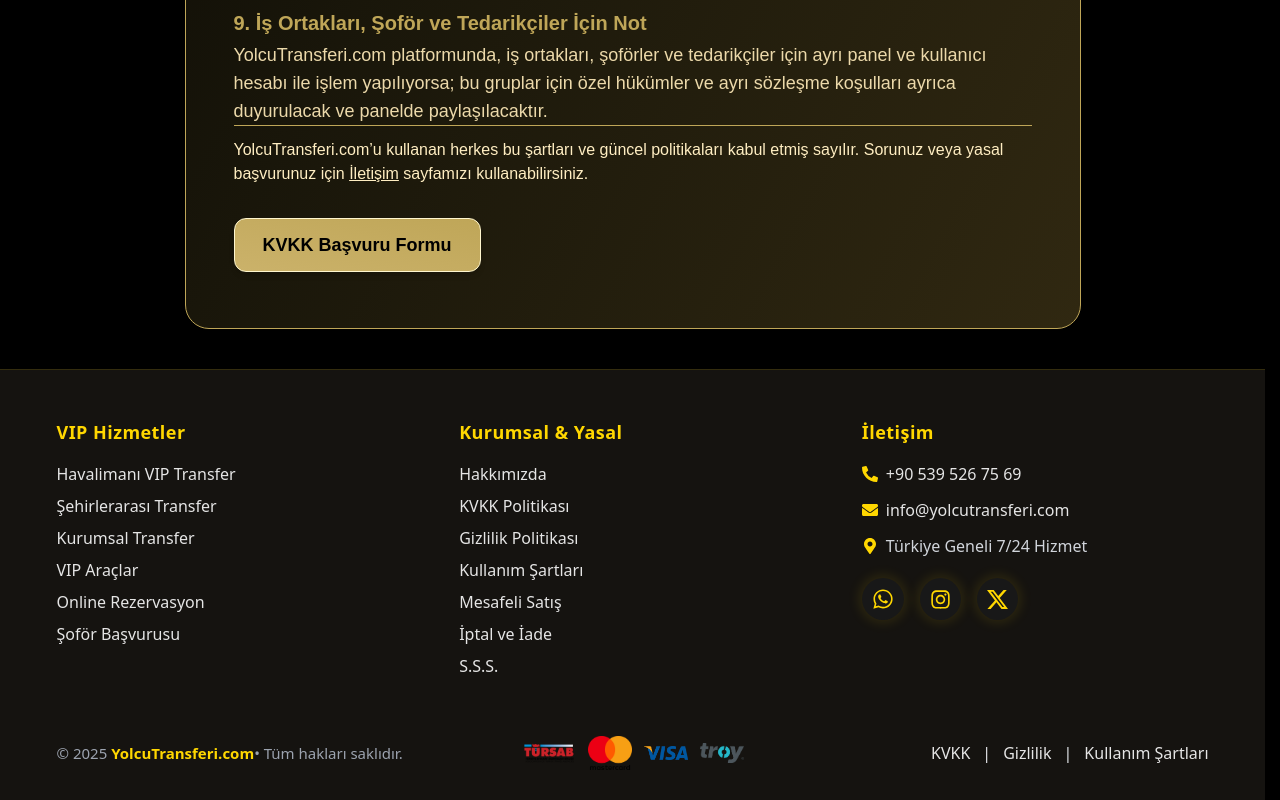
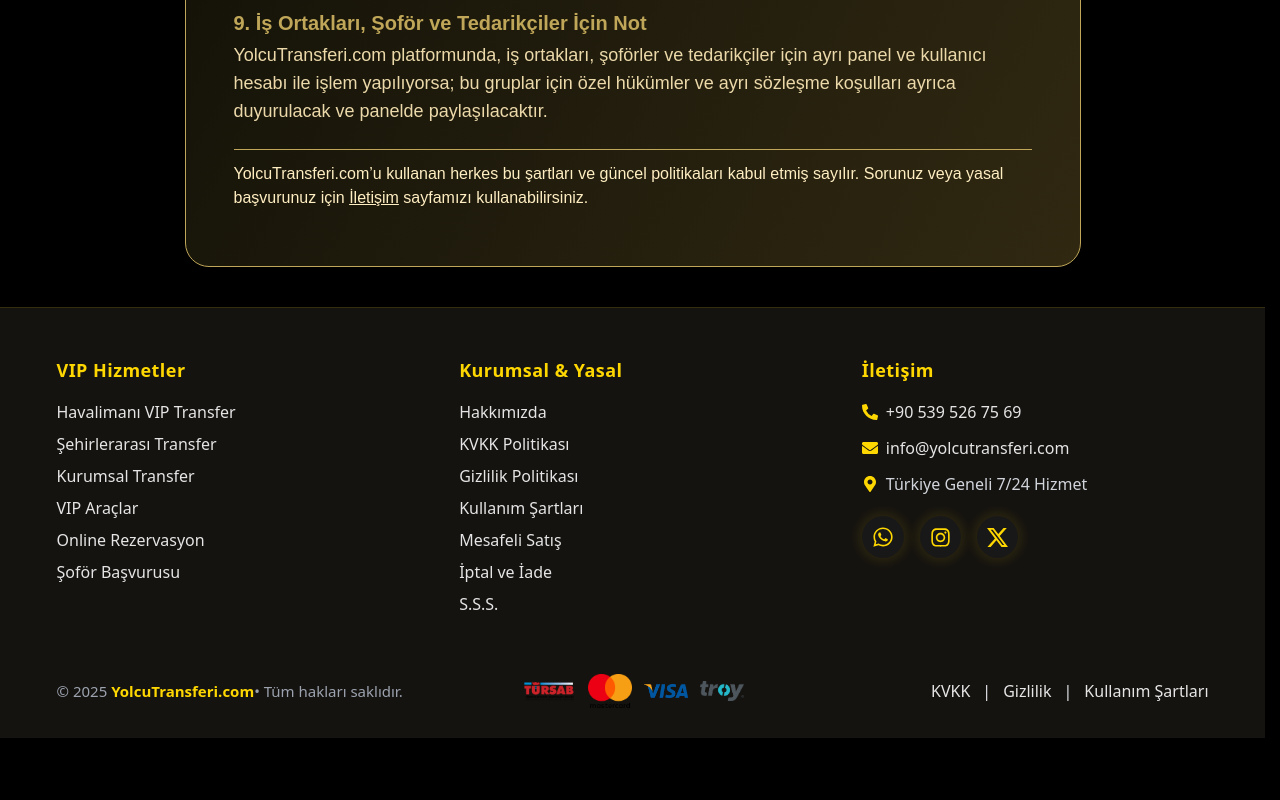
Before and after one commit to haliltayfur/yolcutransferi, a Next.js app: page /kullanim-sartlari in a window 1280 px wide. Shown: the part 1537-2337 px from the top of the page. After the commit the page ends 2275 px from the top, so only its background shows below. Built offline with nearby package versions, Linux system fonts and the light colour scheme.

Commit message:
Update page.js

```diff
--- a/app/kullanim-sartlari/page.js
+++ b/app/kullanim-sartlari/page.js
@@ -92,21 +92,11 @@ export default function KullanimSartlari() {
           </div>
         </div>
 
-        {/* Alt uyarı ve başvuru butonu */}
-        <div className="pt-3 border-t border-[#bfa658] text-[#ffeec2]">
+        {/* Alt uyarı ve başvuru (buton kaldırıldı) */}
+        <div className="pt-3 border-t border-[#bfa658] text-[#ffeec2] mt-6">
           YolcuTransferi.com’u kullanan herkes bu şartları ve güncel politikaları kabul etmiş sayılır. Sorunuz veya yasal başvurunuz için&nbsp;
           <Link href="/iletisim" className="underline text-[#ffeec2] hover:text-[#bfa658]">İletişim</Link>
           &nbsp;sayfamızı kullanabilirsiniz.
-        </div>
-
-        {/* Başvuru butonu */}
-        <div className="flex justify-start mt-8">
-          <Link
-            href="/kvkk/form"
-            className="bg-gradient-to-tr from-[#cbb26a] to-[#bfa658] text-black font-bold text-lg px-7 py-3 rounded-xl shadow-md transition hover:scale-105 hover:from-[#e6d199] hover:to-[#c4ad5f] border border-[#fff6ce]"
-          >
-            KVKK Başvuru Formu
-          </Link>
         </div>
       </section>
     </main>
```
